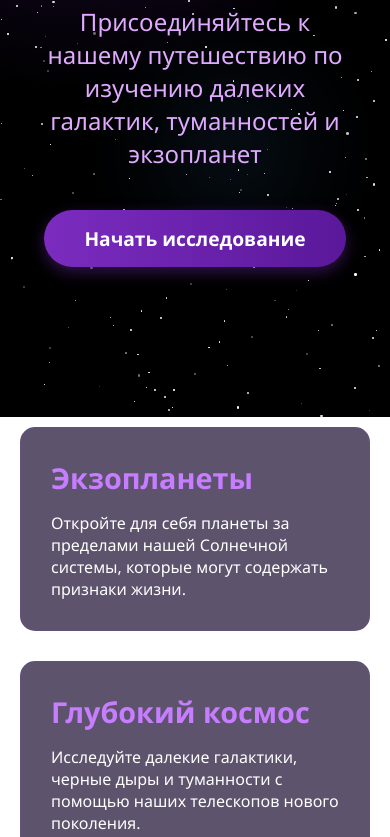
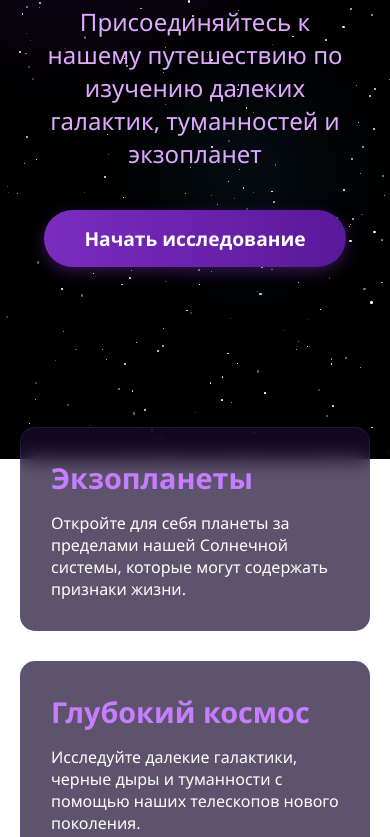
Before and after one commit to Mantikorit/test-sates, a plain HTML site: page cosmos1.html in a window 390 px wide. Shown: the part 427-1264 px from the top of the page. Drawn offline with Linux system fonts and the light colour scheme.

Commit message:
Update cosmos1.html

```diff
--- a/cosmos1.html
+++ b/cosmos1.html
@@ -21,15 +21,16 @@
         /* Космический фон */
         .space-bg {
             position: fixed;
-            top: 0;
-            left: 0;
-            width: 100%;
-            height: 100%;
+            top: -10%;
+            left: -10%;
+            width: 120%;
+            height: 120%;
             background:
                 radial-gradient(circle at 20% 30%, #1a0a2e 0%, #000000 40%),
                 linear-gradient(135deg, #0f0523 0%, #2d0b50 100%);
             z-index: -1;
             overflow: hidden;
+            will-change: transform; /* Улучшаем производительность */
         }
 
         .star {
@@ -195,6 +196,13 @@
             .hero {
                 padding: 60px 20px;
             }
+
+            .space-bg {
+                top: -5%;
+                left: -5%;
+                width: 110%;
+                height: 110%;
+            }
         }
     </style>
 </head>
@@ -248,7 +256,7 @@
     <script>
         // Создаем звезды
         const spaceBg = document.getElementById('spaceBg');
-        for(let i = 0; i < 300; i++) {
+        for(let i = 0; i < 400; i++) { // Увеличил количество звезд
             const star = document.createElement('div');
             star.classList.add('star');
 
@@ -270,11 +278,44 @@
             spaceBg.appendChild(star);
         }
 
-        // Параллакс эффект
+        // Улучшенный параллакс эффект
+        let lastX = 0;
+        let lastY = 0;
+        let targetX = 0;
+        let targetY = 0;
+
+        // Обработчик движения мыши
         document.addEventListener('mousemove', (e) => {
-            const x = e.clientX / window.innerWidth - 0.5;
-            const y = e.clientY / window.innerHeight - 0.5;
-            spaceBg.style.transform = `translate(${x * 30}px, ${y * 30}px)`;
+            targetX = (e.clientX / window.innerWidth - 0.5) * 30;
+            targetY = (e.clientY / window.innerHeight - 0.5) * 30;
+        });
+
+        // Плавная анимация
+        function animateParallax() {
+            // Плавное следование к цели
+            lastX += (targetX - lastX) * 0.1;
+            lastY += (targetY - lastY) * 0.1;
+
+            // Ограничение смещения
+            const maxOffset = 30;
+            const limitedX = Math.max(-maxOffset, Math.min(maxOffset, lastX));
+            const limitedY = Math.max(-maxOffset, Math.min(maxOffset, lastY));
+
+            spaceBg.style.transform = `translate(${limitedX}px, ${limitedY}px)`;
+
+            requestAnimationFrame(animateParallax);
+        }
+
+        animateParallax();
+
+        // Реакция на изменение размера окна
+        window.addEventListener('resize', () => {
+            // Сброс позиции при изменении размера
+            spaceBg.style.transform = 'translate(0px, 0px)';
+            lastX = 0;
+            lastY = 0;
+            targetX = 0;
+            targetY = 0;
         });
     </script>
 </body>
```
